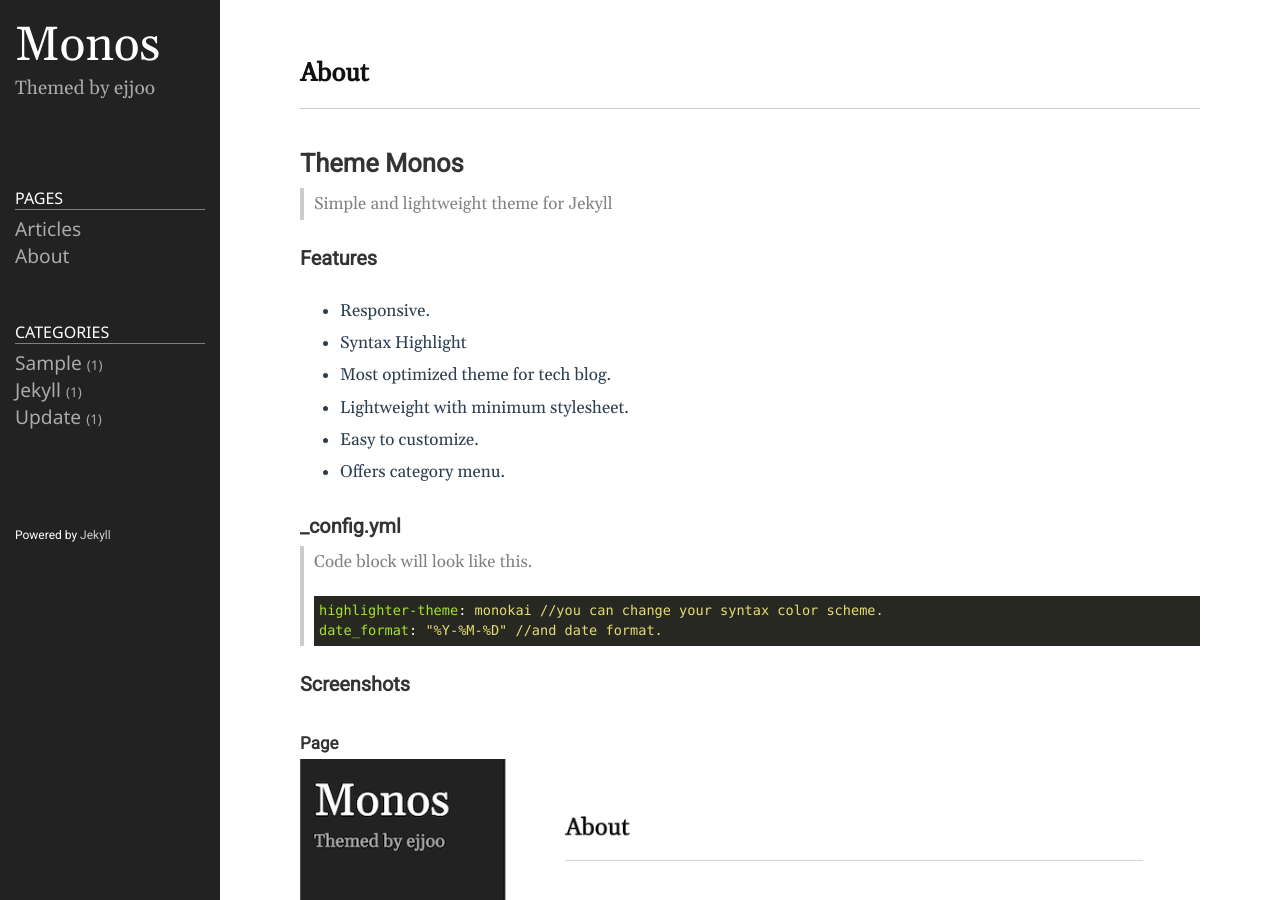
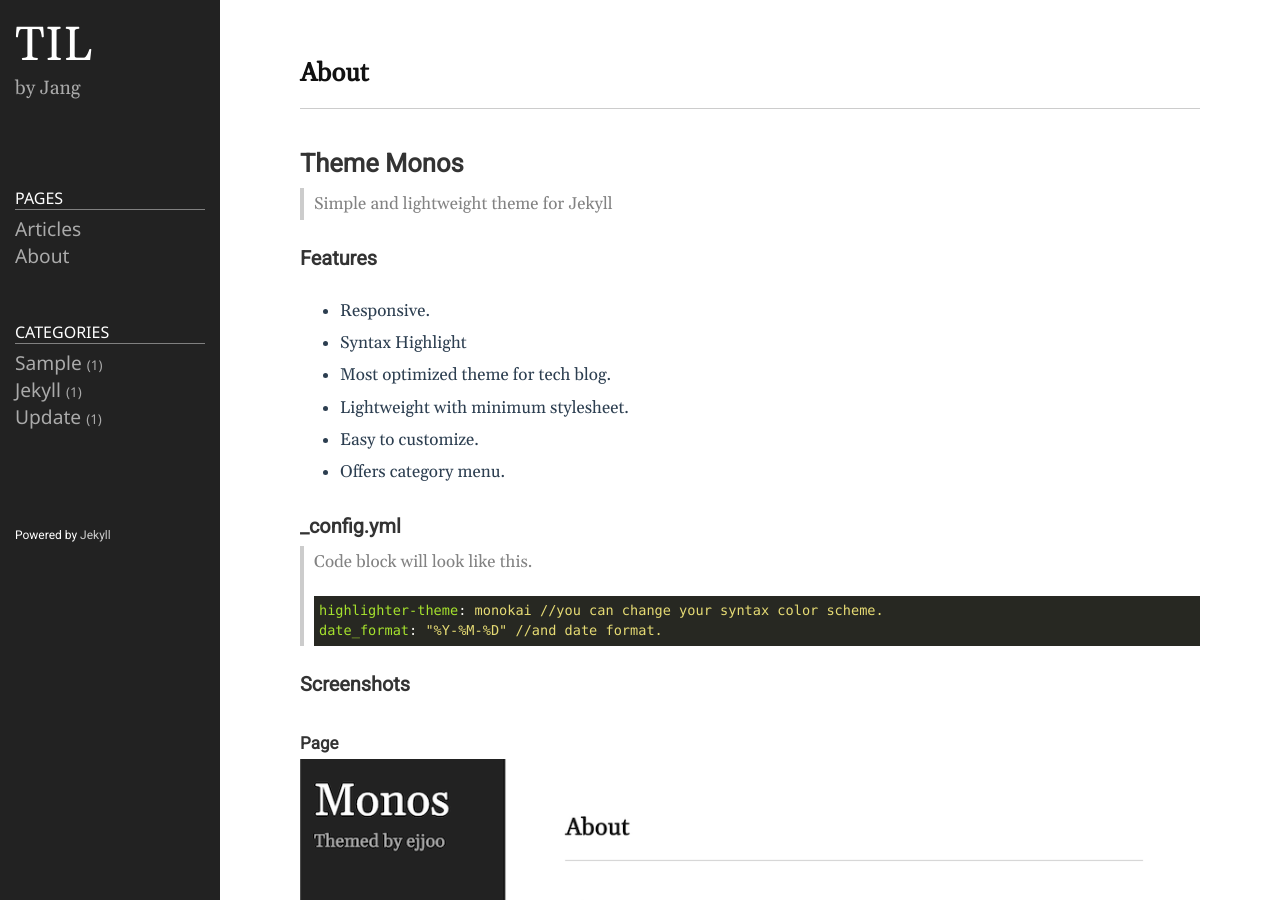
Before and after one commit to kyounghunJang/kyounghunJang.github.io, a Jekyll site: the page built from README.md, in a window 1280 px wide and 900 px high. Built offline with Jekyll 4.4.1, drawn with Linux system fonts in a browser that asks for light colours.

Commit message:
Update _config.yml

```diff
--- a/_config.yml
+++ b/_config.yml
@@ -18,10 +18,10 @@
 # You can create any custom variable you would like, and they will be accessible
 # in the templates via {{ site.myvariable }}.
 
-title: Monos
+title: TIL
 email: ejjoo7994@gmail.com
 description: >- # this means to ignore newlines until "baseurl:"
-  Themed by ejjoo
+  by Jang
 # baseurl: "/" # the subpath of your site, e.g. /blog
 #url: "https://kyounghunjang.github.io/" # the base hostname & protocol for your site, e.g. http://example.com
 github_username: ejjoo
```
